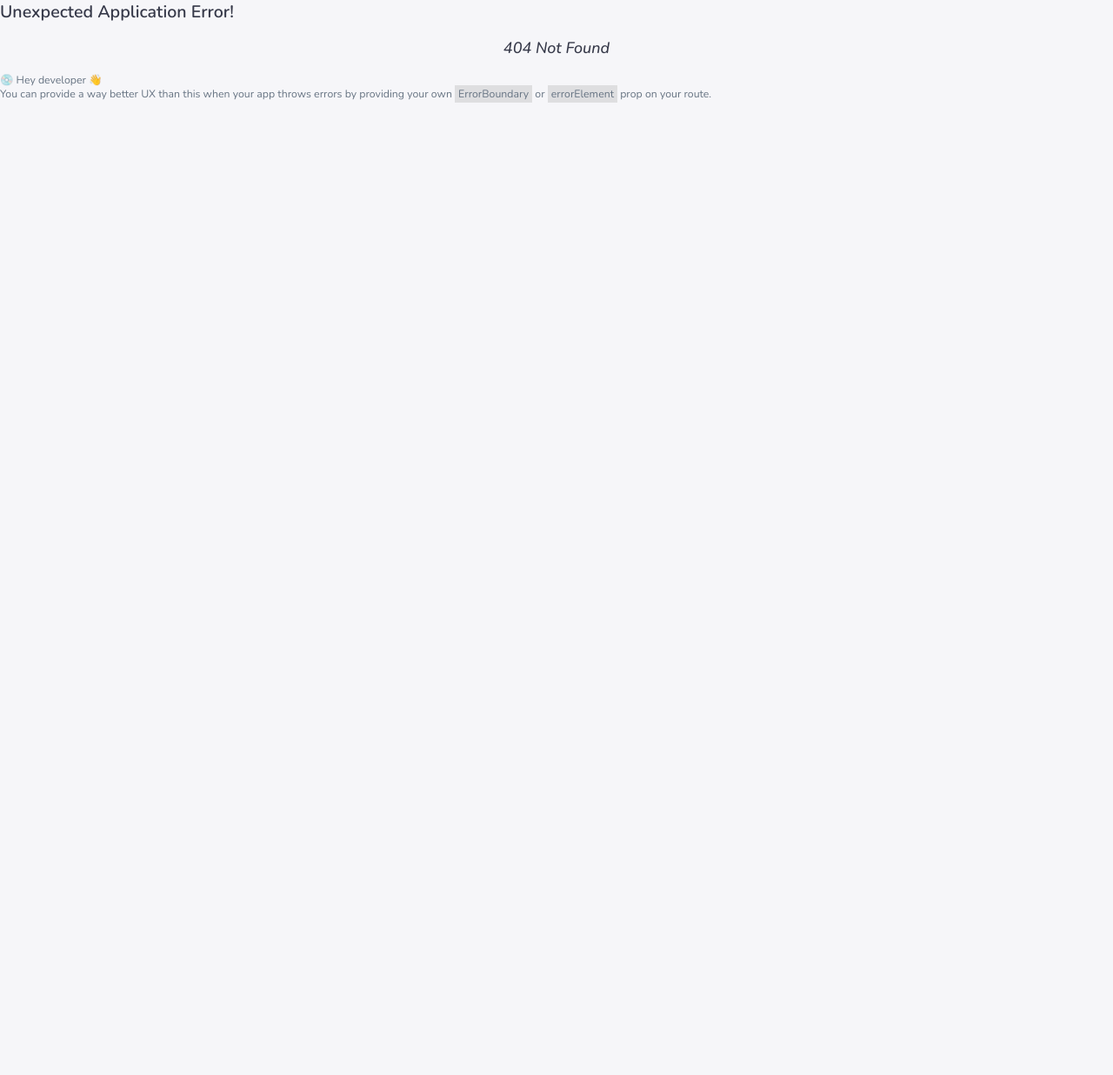
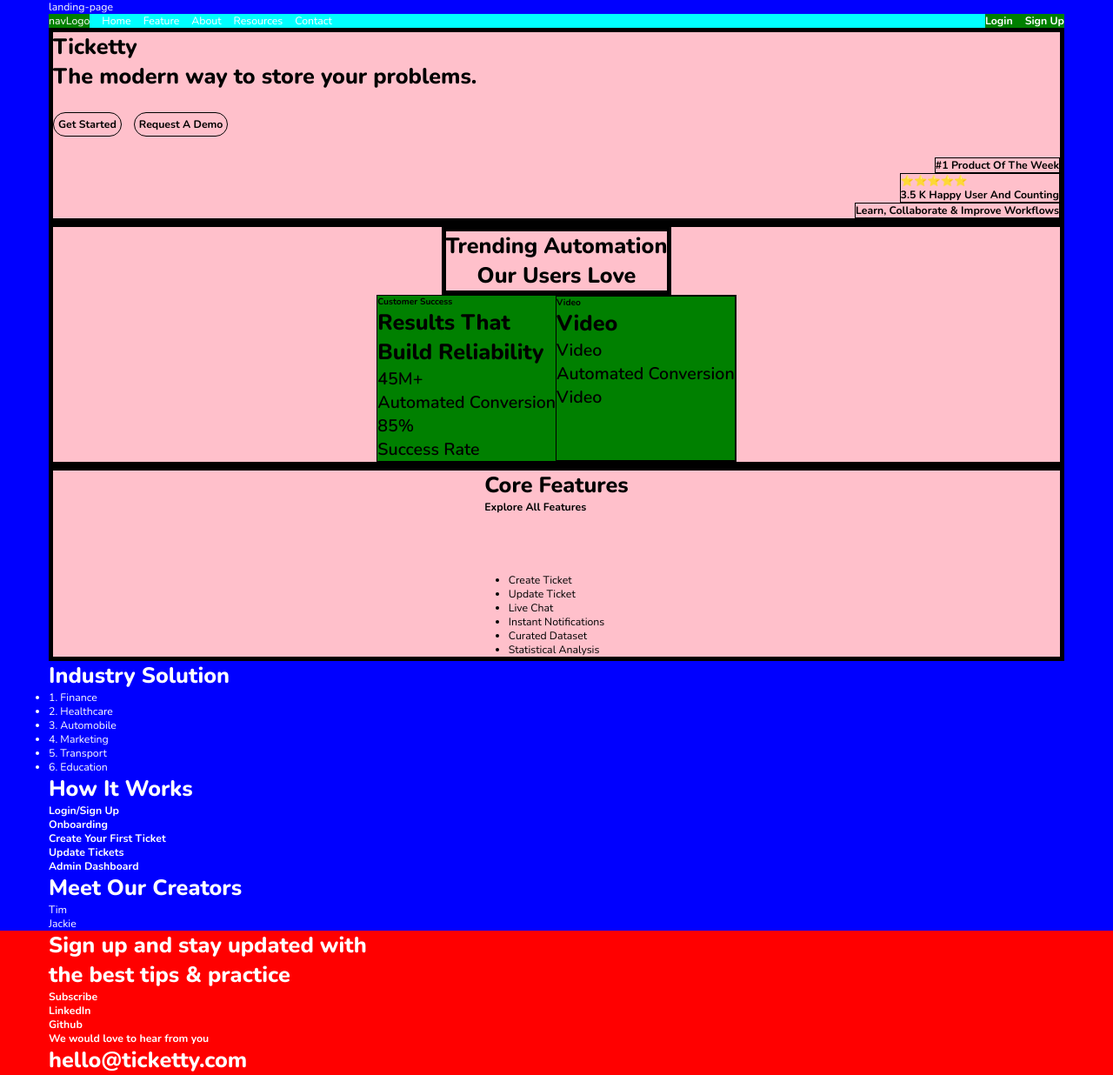
Before and after one commit to TATAPS/ticketty, a React (Vite) app in the folder frontend/: page /home in a window 1280 px wide. Before the commit this address had no page. Shown: the whole page at 87% size. Before the commit the page ends 800 px from the top, so only its background shows below. Built offline with nearby package versions, Linux system fonts and the light colour scheme.

Commit message:
landing page html

```diff
--- a/frontend/src/App.jsx
+++ b/frontend/src/App.jsx
@@ -11,6 +11,7 @@ import SingleTicket from "./single/SingleTicket.jsx";
 import { logoutUser } from "./api/engineers.jsx";
 import ProtectedRoutes from "./auth/ProtectedRoutes.jsx";
 import getCookie from "../helpers/getCookie.js";
+import LandingPage from "./UI/LandingPage.jsx";
 
 function App() {
   const [isMenuOpen, setMenuOpen] = useState(false);
@@ -34,7 +35,7 @@ function App() {
               <Route path="tickets/:ticketId" element={<SingleTicket />} />
               <Route path="tickets/:ticketId/edit" element={<UpdateTicket />} />
             </Route>
-            {/* <Route path="*" element={<p>There's nothing here: 404!</p>} /> */}
+            <Route path="/home" element={<LandingPage />} />
           </Routes>
         </div>
       </div>
--- /dev/null
+++ b/frontend/src/UI/LandingPage.css
@@ -0,0 +1,119 @@
+.landing-page {
+  background-color: blue;
+  color: white;
+  padding: 0 4rem;
+}
+.landing-footer {
+  background-color: red;
+  color: white;
+  padding: 0 4rem;
+}
+
+nav {
+  background-color: green;
+  display: flex;
+  align-content: center;
+  justify-content: space-between;
+  position: sticky;
+  top: 0px;
+}
+
+nav .content {
+  display: flex;
+  gap: 1rem;
+  flex-grow: 2;
+  padding: 0 1rem;
+  background-color: aqua;
+}
+nav .authentication {
+  display: flex;
+  gap: 1rem;
+}
+
+.hero {
+  background-color: pink;
+  color: black;
+  border: 5px solid black;
+  height: 16rem;
+  display: flex;
+  flex-direction: column;
+  justify-content: space-between;
+}
+.hero-action {
+  display: flex;
+  gap: 1rem;
+}
+.hero-action h4 {
+  display: flex;
+  gap: 1rem;
+  border: 1px solid black;
+  border-radius: 1rem;
+  padding: 5px;
+}
+.hero-testimonial {
+  display: flex;
+  flex-direction: column;
+  align-items: flex-end;
+}
+
+.hero-testimonial h4 {
+  display: flex;
+  flex-direction: column;
+  align-items: flex-end;
+  border: 1px solid black;
+}
+
+.customer-success {
+  background-color: pink;
+  border: 5px solid black;
+  color: black;
+  /* height: 16rem; */
+  display: flex;
+  flex-direction: column;
+  justify-content: space-between;
+  align-items: center;
+}
+
+.customer-success header {
+  border: 5px solid black;
+  display: flex;
+  flex-direction: column;
+  align-items: center;
+}
+
+.customer-success .result {
+  background-color: green;
+  border: 1px solid black;
+  display: flex;
+  flex-direction: row;
+  justify-items: space-between;
+}
+
+.customer-success .result-video {
+  border: 1px solid black;
+}
+
+.animated-element {
+  animation: fadeInUp 1s ease-in-out;
+}
+
+.core-feature {
+  background-color: pink;
+  border: 5px solid black;
+  color: black;
+  height: 16rem;
+  display: flex;
+  flex-direction: column;
+  justify-content: space-between;
+  align-items: center;
+}
+@keyframes fadeInUp {
+  from {
+    opacity: 0;
+    transform: translateY(20px);
+  }
+  to {
+    opacity: 1;
+    transform: translateY(0);
+  }
+}
--- /dev/null
+++ b/frontend/src/UI/LandingPage.jsx
@@ -0,0 +1,127 @@
+import React, { useEffect, useRef } from "react";
+import './LandingPage.css'
+function LandingPage() {
+
+  return (
+    <>
+      {/* ******************* MAIN PAGE ************************ */}
+      <div className="landing-page">landing-page
+        <nav>
+          nav
+          <div className="logo">Logo</div>
+          <div className="content">
+            <div className="home">Home</div>
+            <div className="feature">Feature</div>
+            <div className="about">About</div>
+            <div className="resources">Resources</div>
+            <div className="contact">Contact</div>
+          </div>
+          <div className="authentication">
+            <h4>Login</h4>
+            <h4>Sign Up</h4>
+          </div>
+        </nav>
+        <section className="hero">
+          <h1>Ticketty
+            <br />
+            The modern way to store your problems.</h1>
+          <div className="hero-action">
+            <h4>Get Started</h4>
+            <h4>Request A Demo</h4>
+          </div>
+          <div className="hero-testimonial">
+            <h4>#1 Product Of The Week</h4>
+            <h4>⭐⭐⭐⭐⭐ <br /> 3.5 K Happy User And Counting</h4>
+            <h4>Learn, Collaborate & Improve Workflows</h4>
+          </div>
+        </section>
+        <section className="customer-success">
+          <header>
+            <h1>Trending Automation </h1>
+            <h1>Our Users Love</h1>
+          </header>
+          <div className="result">
+            <div className="result-content">
+              <h5>Customer Success</h5>
+              <h1>Results That <br /> Build Reliability</h1>
+              <h2>45M+ <br /> Automated Conversion </h2>
+              <h2>85% <br /> Success Rate </h2>
+            </div>
+            <div className="result-video">
+              <h5>Video</h5>
+              <h1>Video</h1>
+              <h2>Video <br /> Automated Conversion </h2>
+              <h2>Video</h2>
+            </div>
+          </div>
+        </section>
+        <section className="core-feature">
+          <header>
+            <h1>Core Features</h1>
+            <h4>Explore All Features</h4>
+          </header>
+          <ul className="features-list">
+            <li>Create Ticket</li>
+            <li>Update Ticket</li>
+            <li>Live Chat</li>
+            <li>Instant Notifications</li>
+            <li>Curated Dataset</li>
+            <li>Statistical Analysis</li>
+          </ul>
+        </section>
+
+        <section className="industry-solution">
+          <header>
+            <h1>Industry Solution</h1>
+          </header>
+          <ul className="features-list">
+            <li>1. Finance</li>
+            <li>2. Healthcare</li>
+            <li>3. Automobile</li>
+            <li>4. Marketing</li>
+            <li>5. Transport</li>
+            <li>6. Education</li>
+          </ul>
+        </section>
+        <section className="tutorials">
+          <header>
+            <h1>How It Works</h1>
+          </header>
+          <div className="tutorials-content">
+            <h4>Login/Sign Up</h4>
+            <h4>Onboarding</h4>
+            <h4>Create Your First Ticket</h4>
+            <h4>Update Tickets</h4>
+            <h4>Admin Dashboard</h4>
+          </div>
+        </section>
+        <section className="team">
+          <header>
+            <h1>Meet Our Creators</h1>
+          </header>
+          <div className="team-content">
+            <div className="tim ">Tim</div>
+            <div className="jackie ">Jackie</div>
+          </div>
+        </section>
+      </div>
+      {/* ******************* FOOTER ************************ */}
+      <div className="landing-footer">
+        <div className="call-to-action">
+          <h1>Sign up and stay updated with <br /> the best tips & practice</h1>
+          <h4>Subscribe</h4>
+        </div>
+        <div className="social">
+          <h4>LinkedIn</h4>
+          <h4>Github</h4>
+        </div>
+        <div className="email">
+          <h4>We would love to hear from you</h4>
+          <h1>hello@ticketty.com</h1>
+        </div>
+      </div>
+    </>
+  );
+}
+
+export default LandingPage
--- a/frontend/src/index.jsx
+++ b/frontend/src/index.jsx
@@ -10,6 +10,7 @@ import AddTicket from "./crud/AddTicket.jsx";
 import UpdateTicket from "./crud/UpdateTicket.jsx";
 import Login from "./auth/Login.jsx";
 import { logoutUser } from "./api/engineers.jsx";
+import LandingPage from "./UI/LandingPage.jsx";
 const router = createBrowserRouter([
   {
     path: "/",
@@ -43,6 +44,10 @@ const router = createBrowserRouter([
       },
     ],
   },
+  {
+    path: "/home",
+    element: <LandingPage />,
+  }
 ]);
 // client
 const queryClient = new QueryClient();
--- a/frontend/src/single/SingleTicketUpdate.jsx
+++ b/frontend/src/single/SingleTicketUpdate.jsx
@@ -28,7 +28,7 @@ function SingleTicketUpdate({ ticketData, notesData }) {
   const [notes, setNotes] = useState(notesData);
 
   let { ticketId } = useParams();
-  console.log("ticketid", ticketId);
+  // console.log("ticketid", ticketId);
   const { isFetching, data: companies } = useCompanies();
   const { data: priorities } = usePriorities();
   const { data: statuses } = useStatuses();
@@ -66,10 +66,7 @@ function SingleTicketUpdate({ ticketData, notesData }) {
   };
 
   const handleAddTicket = (ticket) => {
-    setTicket({
-      ...ticket,
-      note_creator_id: ticket.engineer_uuid,
-    });
+    console.log("HANDLE ADD TICKET INVOKED");
     updateTicketMutation.mutate({
       ...ticket,
     });
@@ -106,14 +103,12 @@ function SingleTicketUpdate({ ticketData, notesData }) {
       email: filteredContact[0]["email"],
     });
   };
-  console.log("====================================");
-  console.log("= Starting SingleTicketUpdate.jsx =");
-  console.log("====================================");
-  console.log("tickets", ticket);
-  console.log("notes", notes);
-  console.log("notes.note", notes.length);
-  console.log("companies", companies);
-  console.log("contacts", contacts);
+
+  // console.log("tickets", ticket);
+  // console.log("notes", notes);
+  // console.log("notes.note", notes.length);
+  // console.log("companies", companies);
+  // console.log("contacts", contacts);
   return (
     <>
       <div className="ticket-summary">
--- a/frontend/src/tickets/StyledDataGrid.jsx
+++ b/frontend/src/tickets/StyledDataGrid.jsx
@@ -49,8 +49,10 @@ const StyledDataGrid = styled(DataGrid)(({ theme }) => ({
     cursor: 'col-resize'
 
   },
-  '& .MuiDataGrid-columnSeparator path': {
-
+  '& .MuiDataGrid-root:last-child': {
+    order: "-1",
+    // flexDirection: "row",
+    flexDirection: "column-reverse"
   },
 
   /**** PRIORITY CELL  *****/
--- a/frontend/src/tickets/TicketsTable.jsx
+++ b/frontend/src/tickets/TicketsTable.jsx
@@ -22,7 +22,6 @@ export default function TicketsTable({ tickets }) {
       navigate(`/tickets/${params.id}`);
     }
   };
-
   return (
     <>
       <FormControlLabel
```
